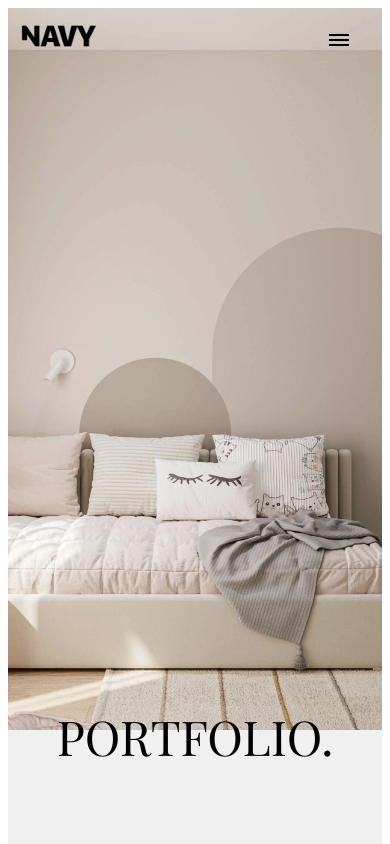
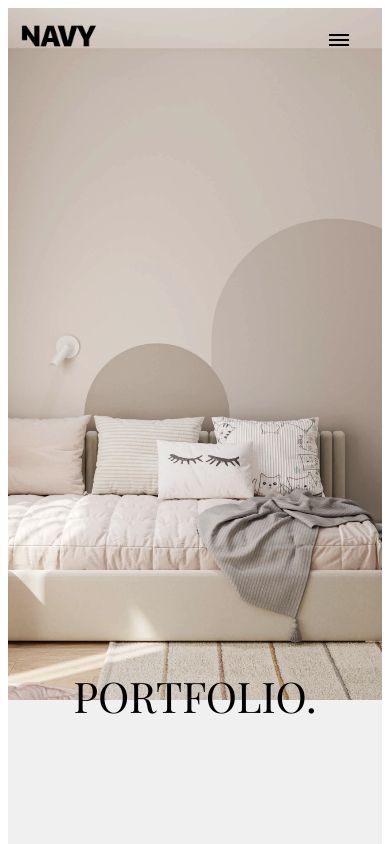
Before and after one commit to m6k4/nuxt-website, a Nuxt app: page /portfolio in a window 390 px wide. Shown: the top 844 px of the page. Built offline with nearby package versions, Linux system fonts and the light colour scheme; a web font is replaced by a local one.

Commit message:
content component text change

```diff
--- a/components/TheContentComponent.vue
+++ b/components/TheContentComponent.vue
@@ -1,6 +1,7 @@
 <template>
   <div class="TheContentComponent__wrapper">
     <div class="TheContentComponent">
+      <div class="TheContentComponent__main">
         <nuxt-img
           :lazy="true"
           format="webp"
@@ -14,6 +15,7 @@
         <h1 class="TheContentComponent__title" :class="{move: isScrollingOnDesktop}" :style="isLoading ? 'opacity: 1;' : 'opacity: 0;'">
           {{ title }}
         </h1>
+      </div>
       <div class="TheContentComponent__content" :class="{ 'show': isLoading }">
         {{ content }}
         <slot name="custom-content" />
@@ -197,6 +199,11 @@ export default {
   }
 }
 @media only screen and (max-width: 750px) {
+  .TheContentComponent__main {
+    position: relative;
+    height: 90vh;
+    width: 100%;
+  }
   .TheContentComponent {
     margin-top: 0;
   }
@@ -204,31 +211,27 @@ export default {
     padding: 0;
   }
   .TheContentComponent__title {
-    font-size: 3rem;
-    bottom: 10%;
-    top: auto;
+    font-size: 6vh;
+    position: absolute;
+    bottom: 13.7vh;
+    top: auto
   }
   .TheContentComponent__content-mobile {
     padding: 0 5%;
     margin-top: 0;
   }
   .TheContentComponent__image {
-    height: 95%;
     position: absolute;
+    height: 82vh;
+    top: 0;
     margin-top: -10vh;
   }
 }
-/* @media only screen and (max-width: 576px) {
+@media only screen and (max-width: 440px) {
    .TheContentComponent__title {
-    font-size: 2rem;
+    font-size: 5vh;
+    bottom: 14.2vh;
   }
-  .TheContentComponent__image {
-    margin-top: 6%;
-    height: 76%;
 }
-  .TheContentComponent__content-mobile {
-    font-size: 0.8rem;
-  }
-} */
 
 </style>
```
Lines whose indentation alone changed are shown as unchanged.
